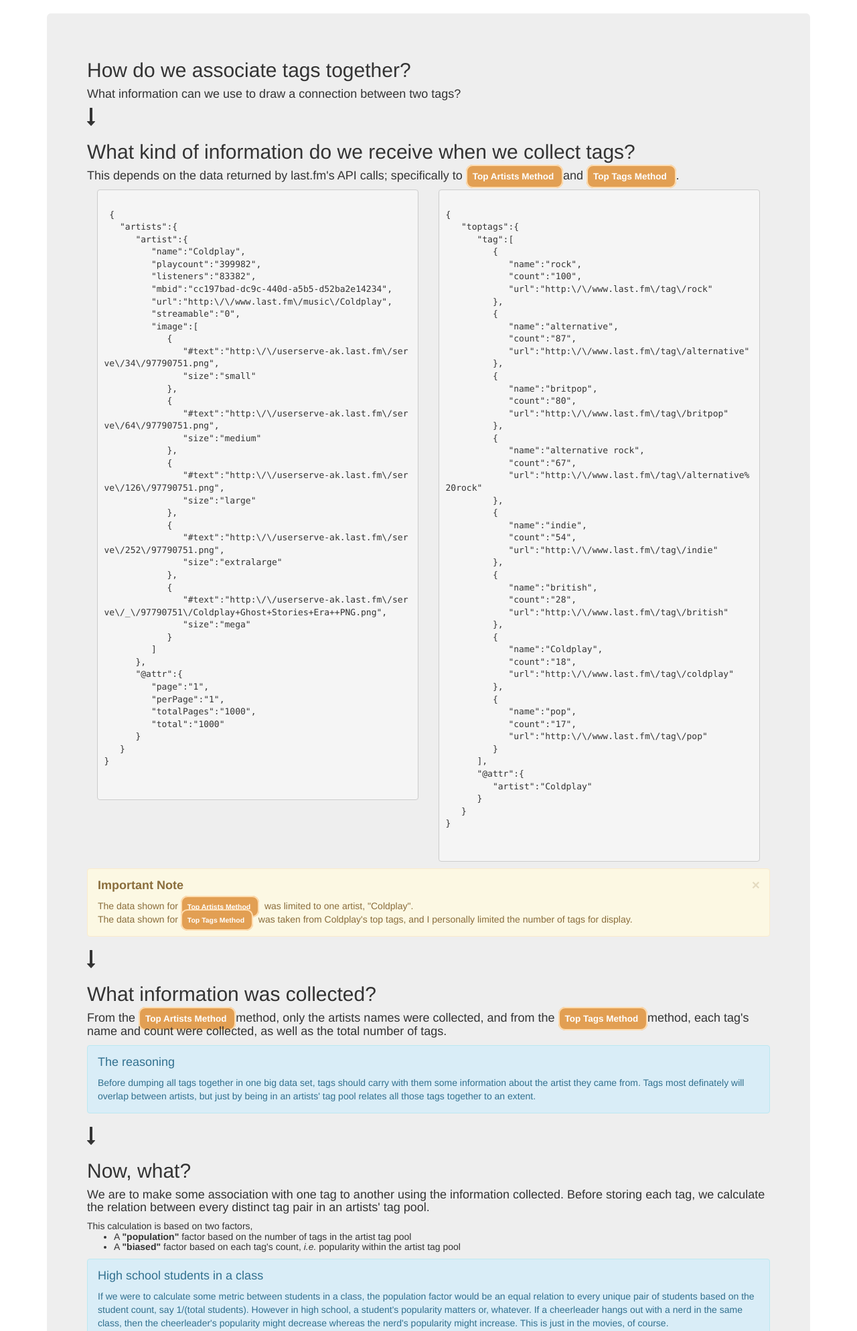
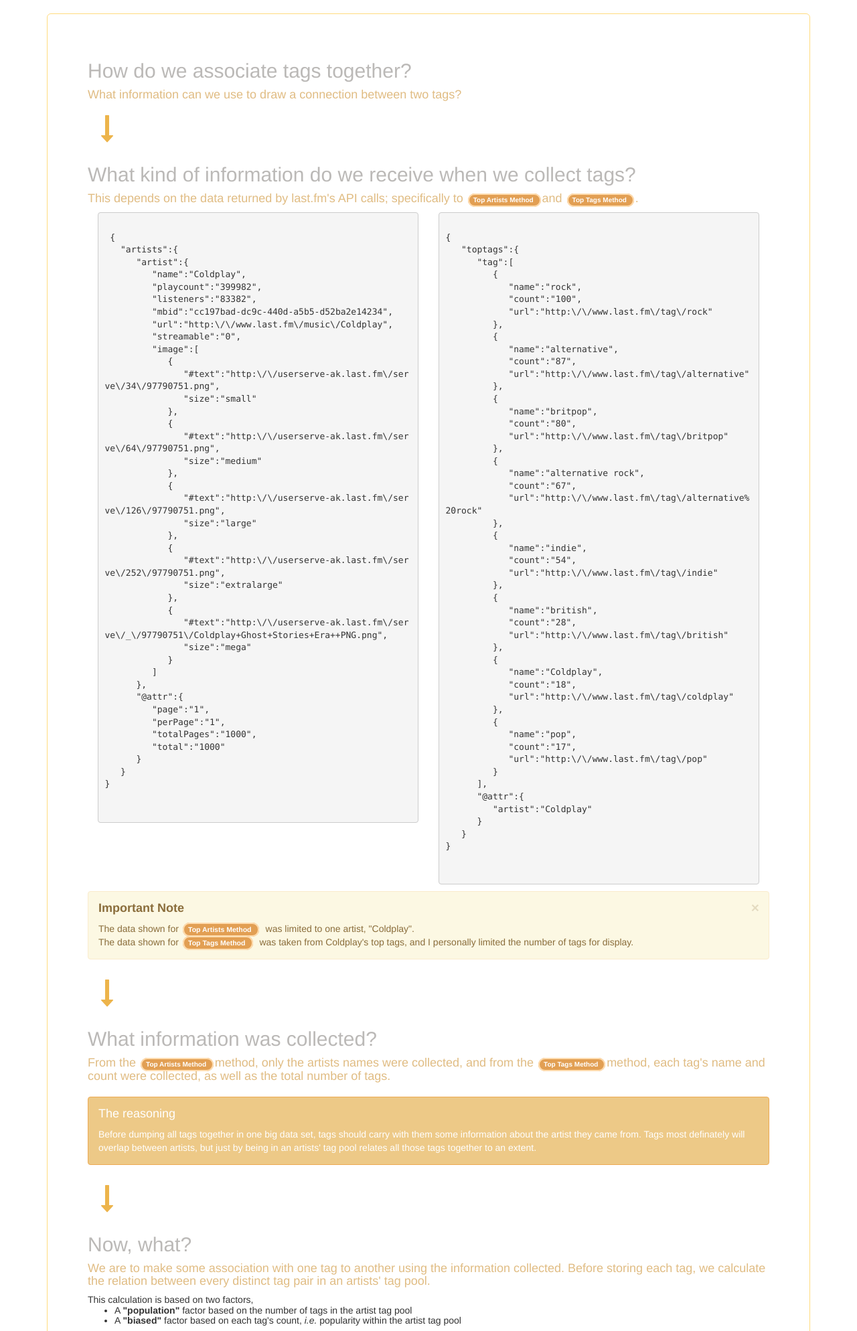
Before and after one commit to GitSomeCode/TagData, a Django app: page /about/ in a window 1280 px wide. Shown: the part 72-2060 px from the top of the page at 67% size. Run offline with Django 3.2, Linux system fonts and the light colour scheme; some libraries are stand-ins or nearby versions.

Commit message:
about page

```diff
--- /dev/null
+++ b/tags/static/tags/css/about.css
@@ -0,0 +1,47 @@
+/*
+    Document   : tagdata/tags/static/tags/css/about．css
+    Created on : 2015-01-30 04:53 AM
+    Author     : GitSomeCode
+    Description:
+    Purpose of the stylesheet follows.
+    To change this template use Tools | Templates.
+*/
+
+root {
+    display: block;
+}
+
+.jumbotron{
+    background-color: #FFFFFF;
+    border: 1px solid #FFDB7E;
+}
+
+.fa-long-arrow-down{
+    color: #EDB44B;
+    margin-left: 20px;
+    margin-top:10px;
+    margin-bottom:10px;
+}
+
+.oneline{
+    display:inline !important;
+}
+
+.label-default{
+    margin: 0 2px 3px 2px;
+}
+
+h4 .label-default{
+    font-size: x-small;
+}
+
+.alert-info{
+    margin-top: 20px;
+    color: #FFFFFF;
+    background-color: #EDC987;
+    border-color: #ECAA53;
+}
+
+h4{
+    color: #E0BC83;
+}
--- a/tags/static/tags/css/base.css
+++ b/tags/static/tags/css/base.css
@@ -1,8 +1,11 @@
 .label, .label-default {
     background-color: #E29F53;
-    padding: 8px 8px 8px 8px;
     border: 2px solid #FFDDB0;
     border-radius: 10px;
+}
+
+.indexcontainer .label-default{
+    padding: 8px 8px 8px 8px;
 }
 
 .label-default > a{
@@ -24,6 +27,20 @@ color: #FFF;
 background-color: #F2C087;
 }
 
+.navbar-default .navbar-nav > li > a:hover,
+.navbar-default .navbar-nav > li > a:focus{
+    color: #E29F53;
+}
+
+.navbar-default .navbar-brand:hover,
+.navbar-default .navbar-brand:focus {
+     color: #DBA36D;
+}
+
+.heading{
+    color: rgb(187, 185, 183);
+}
+
 .fa-search{
     color: #E29F53;
 }
--- a/tags/static/tags/css/index.css
+++ b/tags/static/tags/css/index.css
@@ -24,10 +24,6 @@ size, color
     font-size: 50px;
 }
 
-.heading{
-    color: rgb(187, 185, 183);
-}
-
 .indexcontainer{
     margin-top: 50px;
     margin-bottom: 50px;
--- a/tags/templates/tags/about.html
+++ b/tags/templates/tags/about.html
@@ -4,6 +4,7 @@
 {% block title %}About{% endblock %}
 
 {% block styles %}
+<link rel="stylesheet" href="{% static 'tags/css/about.css' %}">
 {% endblock %}
 
 {% block main %}
@@ -46,13 +47,14 @@
   <div class="jumbotron">
 
 
-   <h2>How do we associate tags together?</h2>
+   <h2 class="heading">How do we associate tags together?</h2>
    <h4>What information can we use to draw a connection between two tags?</h4>
-   <i class="fa fa-long-arrow-down fa-2x"></i>
+   <i class="fa fa-long-arrow-down fa-3x"></i>
 
-   <h2>What kind of information do we receive when we collect tags?</h2>
+   <h2 class="heading">What kind of information do we receive when we collect tags?</h2>
        <h4>
          This depends on the data returned by last.fm's API calls; specifically to
+
          <span class="label label-default">
            <a href="http://www.last.fm/api/show/chart.getTopArtists" target="_blank">
              Top Artists Method
@@ -192,11 +194,12 @@
              </a>
            </span>
             &nbsp; was taken from Coldplay's top tags, and I personally limited the number of tags for display.
+
           </div>
 
-   <i class="fa fa-long-arrow-down fa-2x"></i>
+   <i class="fa fa-long-arrow-down fa-3x"></i>
 
-    <h2>What information was collected?</h2>
+    <h2 class="heading">What information was collected?</h2>
    <h4>From the
      <span class="label label-default">
        <a href="http://www.last.fm/api/show/chart.getTopArtists" target="_blank">
@@ -217,14 +220,16 @@
     about the artist they came from. Tags most definately will overlap between artists, but just by being in an artists' tag pool relates all those tags together to an extent.
     </div>
 
-   <i class="fa fa-long-arrow-down fa-2x"></i>
 
-   <h2>Now, what?</h2>
+   <i class="fa fa-long-arrow-down fa-3x"></i>
+
+   <h2 class="heading">Now, what?</h2>
    <h4>
      We are to make some association with one tag to another using the information collected.
      Before storing each tag, we calculate the relation between every distinct tag pair in an artists' tag pool.
-    </h4>
-     <h5>This calculation is based on two factors,<br>
+
+     <h5>
+        This calculation is based on two factors,
        <ul>
          <li>A <strong>"population"</strong> factor based on the number of tags in the artist tag pool</li>
          <li>A <strong>"biased"</strong> factor based on each tag's count, <i>i.e.</i> popularity within the artist tag pool</li>
@@ -237,10 +242,12 @@
         popularity matters or, whatever. If a cheerleader hangs out with a nerd in the same class, then the cheerleader's popularity might decrease whereas the
         nerd's popularity might increase. This is just in the movies, of course.
       </div>
+      </h4>
 
      <h4>
      A metric is created for every distinct tag pair in an artist pool before it gets stored in a dataset. Then, the next artist's tags are calculated
      and stored in the data set. If tags overlap, then the new metric is added to the existing. This process is repeat for all top artists returned to us from
+
      <span class="label label-default">
        <a href="http://www.last.fm/api/show/chart.getTopArtists" target="_blank">
          Top Artists Method
@@ -248,7 +255,6 @@
      </span>
        .
      </h4>
-
      <div class="alert alert-info" role="alert">
         <h4>Different classes, different students</h4>
         In high school, there are different classes. When you move from class to class, the students in your class change. Some might be the same, but generally
@@ -256,12 +262,14 @@
        every student in every class changes.
       </div>
 
-    <i class="fa fa-long-arrow-down fa-2x"></i>
+    <i class="fa fa-long-arrow-down fa-3x"></i>
 
-    <h2>last.fm's take</h2>
+    <h2 class="heading">last.fm's take</h2>
     <h4>
       With every search, you can compare the results with last.fm's results for the same tag based on the
+
       <span class="label label-default"><a href="http://www.last.fm/api/show/tag.getSimilar" target="_blank">Get Similar Tags Method</a></span>
+
       method. This method returns the first 50 tags similar to the tag searched, so with this option you will be able to compare only the first 50 tags from
       the original search.
     </h4>
```
Lines whose indentation alone changed are shown as unchanged.
